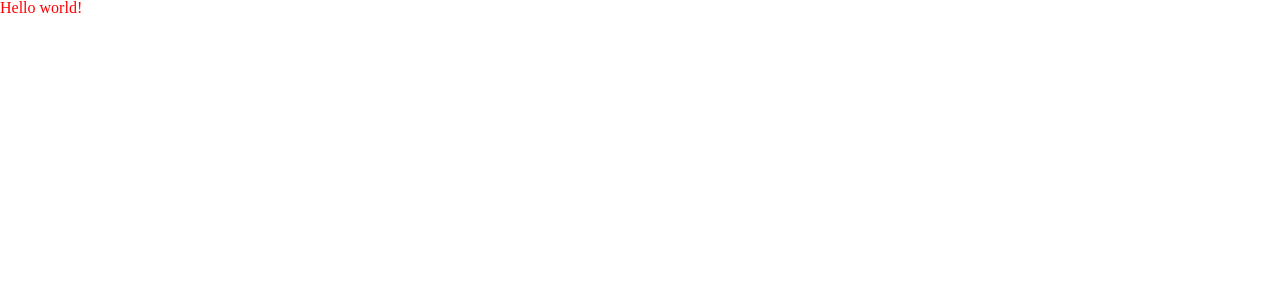
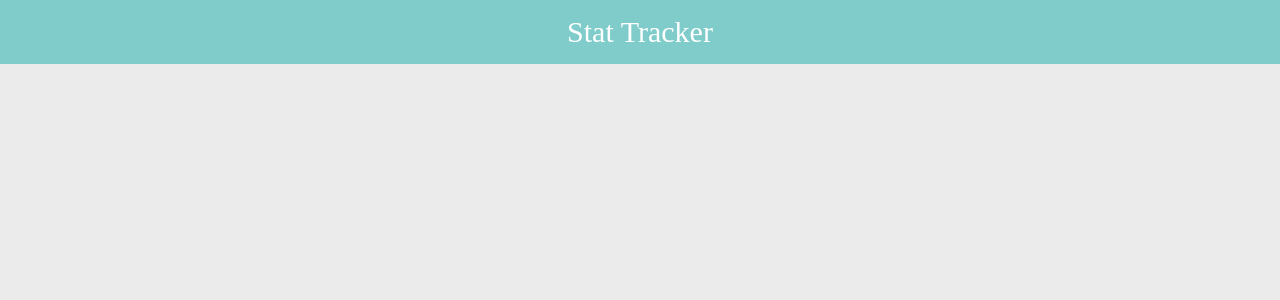
Before and after one commit to IHautaI/stat_tracker, a Django app: page / in a window 1280 px wide. Before the commit the part shown is almost empty. Shown: the top 300 px of the page. Run offline with Django 3.2, Linux system fonts and the light colour scheme.

Commit message:
added some navigation bar styling

```diff
--- /dev/null
+++ b/stat_tracker/static/css/defaults.css
@@ -0,0 +1,8 @@
+body {
+  font-size: 62.5%;
+  background-color: #EBEBEC;
+}
+
+body * {
+  box-sizing: border-box;
+}
--- a/stat_tracker/static/css/main.css
+++ b/stat_tracker/static/css/main.css
@@ -1,3 +1,15 @@
-h1 {
-  color: red;
+.nav-bar {
+  position: fixed;
+  height: 4rem;
+  background-color: #7FCCCA;
+  color: #FFFFFF;
+  font-size: 3em;
+  width: 100%;
 }
+
+.nav-bar span {
+  position: absolute;
+  top: 50%;
+  left: 50%;
+  transform: translate(-50%, -50%);
+}
--- a/stat_tracker/templates/index.html
+++ b/stat_tracker/templates/index.html
@@ -9,13 +9,19 @@
   <title>Stats</title>
 
   <link rel="stylesheet" href="{% static 'css/reset.css' %}" />
+  <link rel="stylesheet" href="{% static 'css/defaults.css' %}" />
   <link rel="stylesheet" href="{% static 'css/main.css' %}" />
 
 </head>
 
 <body>
 
-  <h1>Hello world!</h1>
+  <nav class="nav-bar"><span>Stat Tracker<span></nav>
+
+  <form class="form">
+    <input type="text" name="activity" placeholder="activity" />
+    <button>submit</button>
+  </form>
 
   <script src="{% static 'js/vendors/jquery-1.11.3.min.js' %}"></script>
   <script src="{% static 'js/vendors/underscore-min.js' %}"></script>
```
